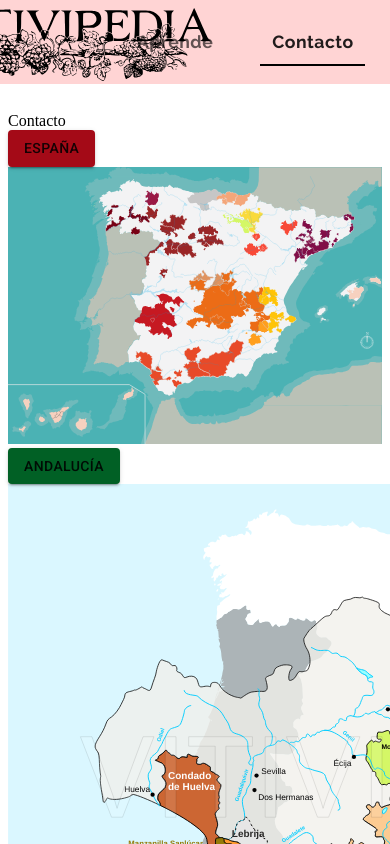
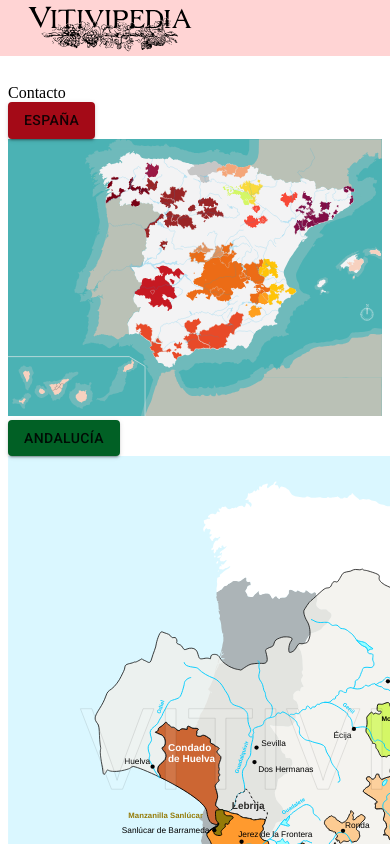
Before and after one commit to PabloGalisteo/vitivipedia-materialUI, a React (Create React App) app: page /contacto in a window 390 px wide. Shown: the top 844 px of the page. Built offline with nearby package versions, Linux system fonts and the light colour scheme.

Commit message:
added some responsiveness to header

```diff
--- a/package.json
+++ b/package.json
@@ -11,7 +11,7 @@
     "react": "^17.0.2",
     "react-dom": "^17.0.2",
     "react-router-dom": "^5.2.0",
-    "react-scripts": "4.0.3",
+    "react-scripts": "^1.1.5",
     "web-vitals": "^1.0.1"
   },
   "scripts": {
--- a/src/components/ui/Header.js
+++ b/src/components/ui/Header.js
@@ -9,6 +9,8 @@ import { Link } from 'react-router-dom';
 import Menu from '@material-ui/core/Menu';
 import MenuItem from '@material-ui/core/MenuItem';
 import Button from '@material-ui/core/Button';
+import useMediaQuery from '@material-ui/core/useMediaQuery';
+import { useTheme } from '@material-ui/core/styles';
 
 import logo from '../../assets/logo.svg';
 import { className } from 'postcss-selector-parser';
@@ -31,11 +33,23 @@ function ElevationScroll(props) {
 const useStyles = makeStyles(theme => ({
   toolbarMargin: {
     ...theme.mixins.toolbar,
-    marginBottom: '3em'
+    marginBottom: '3em',
+    [theme.breakpoints.down('md')]: {
+      marginBottom: '2em'
+    },
+    [theme.breakpoints.down('xs')]: {
+      marginBottom: '1.25em'
+    }
   },
   logo: {
     height: '6em',
-    marginLeft: '25px'
+    marginLeft: '25px',
+    [theme.breakpoints.down('md')]: {
+      height: '4.5em'
+    },
+    [theme.breakpoints.down('xs')]: {
+      height: '3.5em'
+    }
   },
   logoContainer: {
     padding: 0,
@@ -66,6 +80,8 @@ const useStyles = makeStyles(theme => ({
 
 export default function Header(props) {
   const classes = useStyles();
+  const theme = useTheme();
+  const matches = useMediaQuery(theme.breakpoints.down('md'));
   const [value, setValue] = useState(0);
   const [anchorEl, setAnchorEl] = useState(null);
   const [open, setOpen] = useState(false);
@@ -158,37 +174,15 @@ export default function Header(props) {
     }
   }, [value]);
 
-  return (
+  const tabs = (
     <React.Fragment>
-      <ElevationScroll>
-        <AppBar position="fixed">
-          <Toolbar disableGutters>
-            <Button
-              component={Link}
-              to="/"
-              disableRipple
-              onClick={() => setValue(0)}
-              className={classes.logoContainer}
-            >
-              <img className={classes.logo} alt="vitivipedia logo" src={logo} />
-            </Button>
       <Tabs
         value={value}
         onChange={handleChange}
         className={classes.tabContainer}
       >
-              <Tab
-                className={classes.tab}
-                component={Link}
-                to="/"
-                label="Inicio"
-              />
-              <Tab
-                className={classes.tab}
-                component={Link}
-                to="/blog"
-                label="Blog"
-              />
+        <Tab className={classes.tab} component={Link} to="/" label="Inicio" />
+        <Tab className={classes.tab} component={Link} to="/blog" label="Blog" />
         <Tab
           className={classes.tab}
           component={Link}
@@ -237,6 +231,24 @@ export default function Header(props) {
           </MenuItem>
         ))}
       </Menu>
+    </React.Fragment>
+  );
+
+  return (
+    <React.Fragment>
+      <ElevationScroll>
+        <AppBar position="fixed">
+          <Toolbar disableGutters>
+            <Button
+              component={Link}
+              to="/"
+              disableRipple
+              onClick={() => setValue(0)}
+              className={classes.logoContainer}
+            >
+              <img className={classes.logo} alt="vitivipedia logo" src={logo} />
+            </Button>
+            {matches ? null : tabs}
           </Toolbar>
         </AppBar>
       </ElevationScroll>
--- a/src/index.js
+++ b/src/index.js
@@ -4,8 +4,8 @@ import ReactDOM from 'react-dom';
 import App from './components/App';
 
 ReactDOM.render(
-  <>
+  <React.Fragment>
     <App />
-  </>,
+  </React.Fragment>,
   document.getElementById('root')
 );
```
Also changed, not shown: 2 other files (tests, documents, lock files or other folders). Lines whose indentation alone changed are shown as unchanged.
